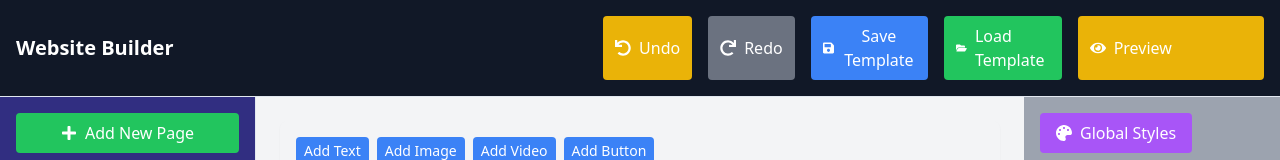
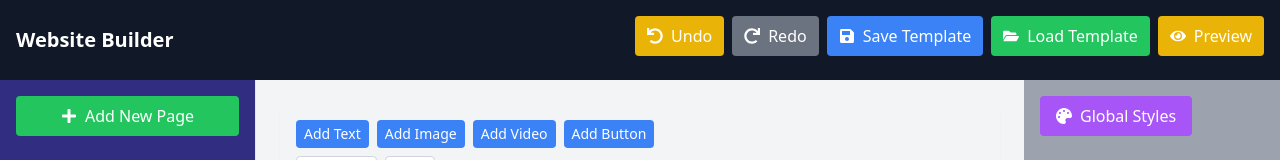
Before and after one commit to sachin1245/website-builder, a Next.js app: page / in a window 1280 px wide. Shown: the top 160 px of the page. Built offline with nearby package versions, Linux system fonts and the light colour scheme; no server answers.

Commit message:
Navigation bar responsive and remove themes and global styles changes to reflect on the navbar

```diff
--- a/src/components/Navigation/NavigationBar.tsx
+++ b/src/components/Navigation/NavigationBar.tsx
@@ -1,28 +1,22 @@
-import React from "react";
+import React, { useState } from "react";
 import Link from "next/link";
 import { useBuilderContext } from "@/context/BuilderContext";
 import { saveTemplate } from "@/utils/templateUtils";
-import { PreviewButton } from "../Builder/PreviewButton";
-import { FaSave, FaFolderOpen, FaUndo, FaRedo } from "react-icons/fa";
+import { useRouter } from "next/navigation";
+import {
+  FaUndo,
+  FaRedo,
+  FaSave,
+  FaFolderOpen,
+  FaEye,
+  FaBars,
+} from "react-icons/fa";
 
 export const NavigationBar: React.FC = () => {
-  const {
-    currentPageId,
-    pages,
-    undo,
-    redo,
-    canUndo,
-    canRedo,
-    currentTheme,
-    globalStyles,
-  } = useBuilderContext();
-
-  // Merge current theme with global styles
-  const appliedTheme = {
-    ...currentTheme,
-    colors: { ...currentTheme?.colors, ...globalStyles.colors },
-    fonts: { ...currentTheme?.fonts, ...globalStyles.fonts },
-  };
+  const { currentPageId, pages, undo, redo, canUndo, canRedo } =
+    useBuilderContext();
+  const [isMenuOpen, setIsMenuOpen] = useState(false);
+  const router = useRouter();
 
   const currentPage = pages.find((page) => page.id === currentPageId);
 
@@ -35,54 +29,69 @@ export const NavigationBar: React.FC = () => {
     }
   };
 
+  const handlePreviewClick = () => {
+    if (currentPage) {
+      router.push(`/preview/${currentPage.slug}`);
+    }
+  };
+
+  const navItems = [
+    { icon: <FaUndo />, action: undo, disabled: !canUndo, label: "Undo" },
+    { icon: <FaRedo />, action: redo, disabled: !canRedo, label: "Redo" },
+    { icon: <FaSave />, action: handleSaveTemplate, label: "Save Template" },
+    { icon: <FaFolderOpen />, href: "/load-template", label: "Load Template" },
+    { icon: <FaEye />, action: handlePreviewClick, label: "Preview" },
+  ];
+
   return (
-    <nav
-      className="bg-gray-900 text-white p-4"
-      style={{
-        backgroundColor: appliedTheme.colors.background,
-        color: appliedTheme.colors.text,
-        fontFamily: appliedTheme.fonts.body,
-        borderBottom: `1px solid ${appliedTheme.colors.border || "#e2e8f0"}`,
-      }}
-    >
+    <nav className="bg-gray-900 text-white p-4 sticky top-0 z-50">
       <div className="container mx-auto flex justify-between items-center">
         <div className="text-xl font-bold">Website Builder</div>
-        <div className="flex space-x-4">
+        <div className="md:hidden">
           <button
-            onClick={undo}
-            disabled={!canUndo}
-            className={`flex items-center px-3 py-2 rounded transition-colors ${
-              canUndo
-                ? "bg-yellow-500 hover:bg-yellow-600"
-                : "bg-gray-500 cursor-not-allowed"
-            }`}
+            onClick={() => setIsMenuOpen(!isMenuOpen)}
+            className="text-white"
           >
-            <FaUndo className="mr-2" /> Undo
+            <FaBars size={24} />
           </button>
-          <button
-            onClick={redo}
-            disabled={!canRedo}
-            className={`flex items-center px-3 py-2 rounded transition-colors ${
-              canRedo
-                ? "bg-yellow-500 hover:bg-yellow-600"
-                : "bg-gray-500 cursor-not-allowed"
-            }`}
-          >
-            <FaRedo className="mr-2" /> Redo
-          </button>
-          <button
-            onClick={handleSaveTemplate}
-            className="flex items-center px-3 py-2 bg-blue-500 rounded hover:bg-blue-600 transition-colors"
-          >
-            <FaSave className="mr-2" /> Save Template
-          </button>
-          <Link
-            href="/load-template"
-            className="flex items-center px-3 py-2 bg-green-500 rounded hover:bg-green-600 transition-colors"
-          >
-            <FaFolderOpen className="mr-2" /> Load Template
-          </Link>
-          {currentPage && <PreviewButton slug={currentPage.slug} />}
+        </div>
+        <div
+          className={`flex md:space-x-2 space-x-4 justify-center items-center overflow-x-auto pb-2 ${
+            isMenuOpen
+              ? "fixed top-16 left-0 right-0 bg-gray-900 p-4"
+              : "hidden md:flex"
+          }`}
+        >
+          {navItems.map((item, index) =>
+            item.href ? (
+              <Link
+                key={index}
+                href={item.href}
+                className="flex items-center px-3 py-2 bg-green-500 rounded hover:bg-green-600 transition-colors whitespace-nowrap"
+              >
+                {item.icon}
+                <span className="hidden md:inline ml-2">{item.label}</span>
+              </Link>
+            ) : (
+              <button
+                key={index}
+                onClick={item.action}
+                disabled={item.disabled}
+                className={`flex items-center px-3 py-2 rounded transition-colors whitespace-nowrap ${
+                  item.disabled
+                    ? "bg-gray-500 cursor-not-allowed"
+                    : item.label === "Undo" || item.label === "Redo"
+                    ? "bg-yellow-500 hover:bg-yellow-600"
+                    : item.label === "Save Template"
+                    ? "bg-blue-500 hover:bg-blue-600"
+                    : "bg-yellow-500 hover:bg-yellow-600"
+                }`}
+              >
+                {item.icon}
+                <span className="hidden md:inline ml-2">{item.label}</span>
+              </button>
+            )
+          )}
         </div>
       </div>
     </nav>
```
